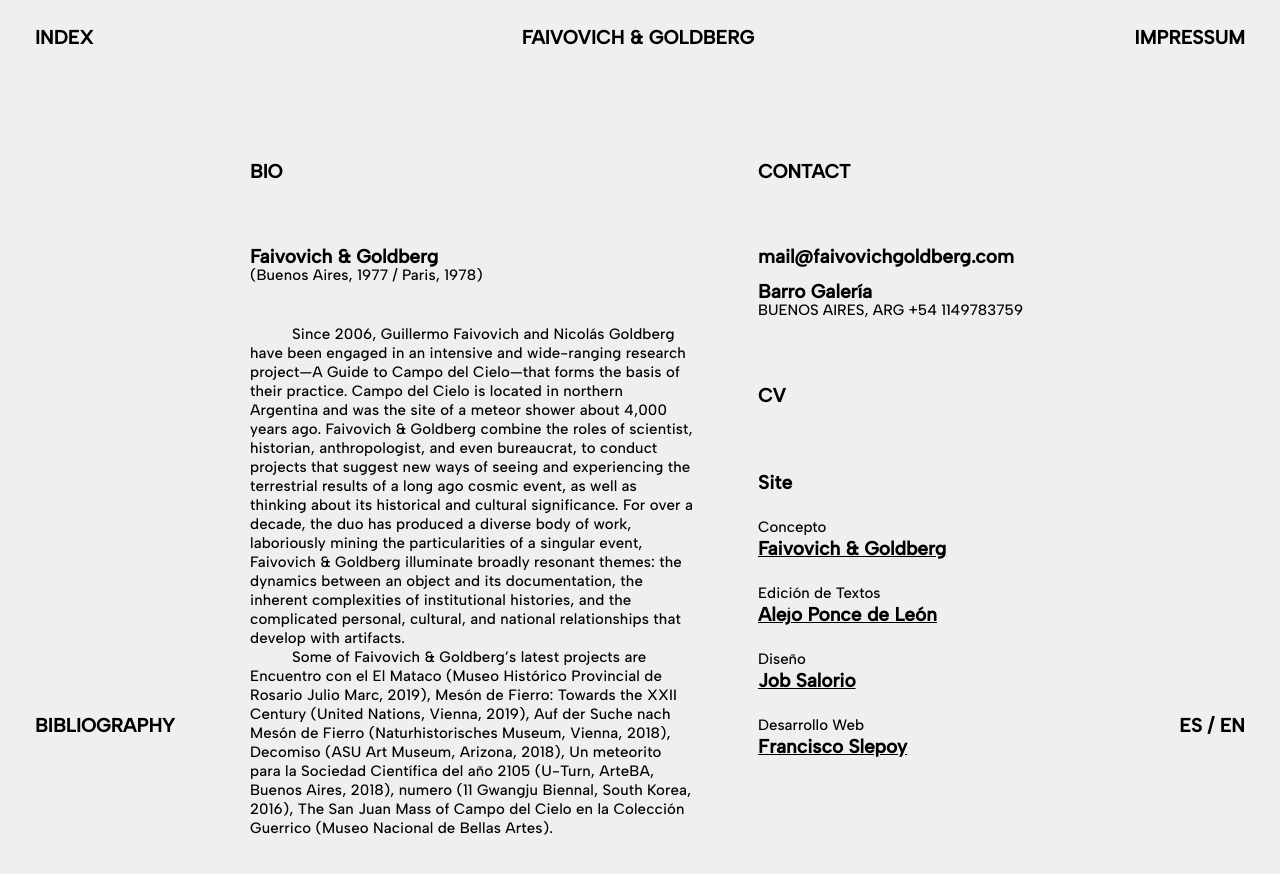
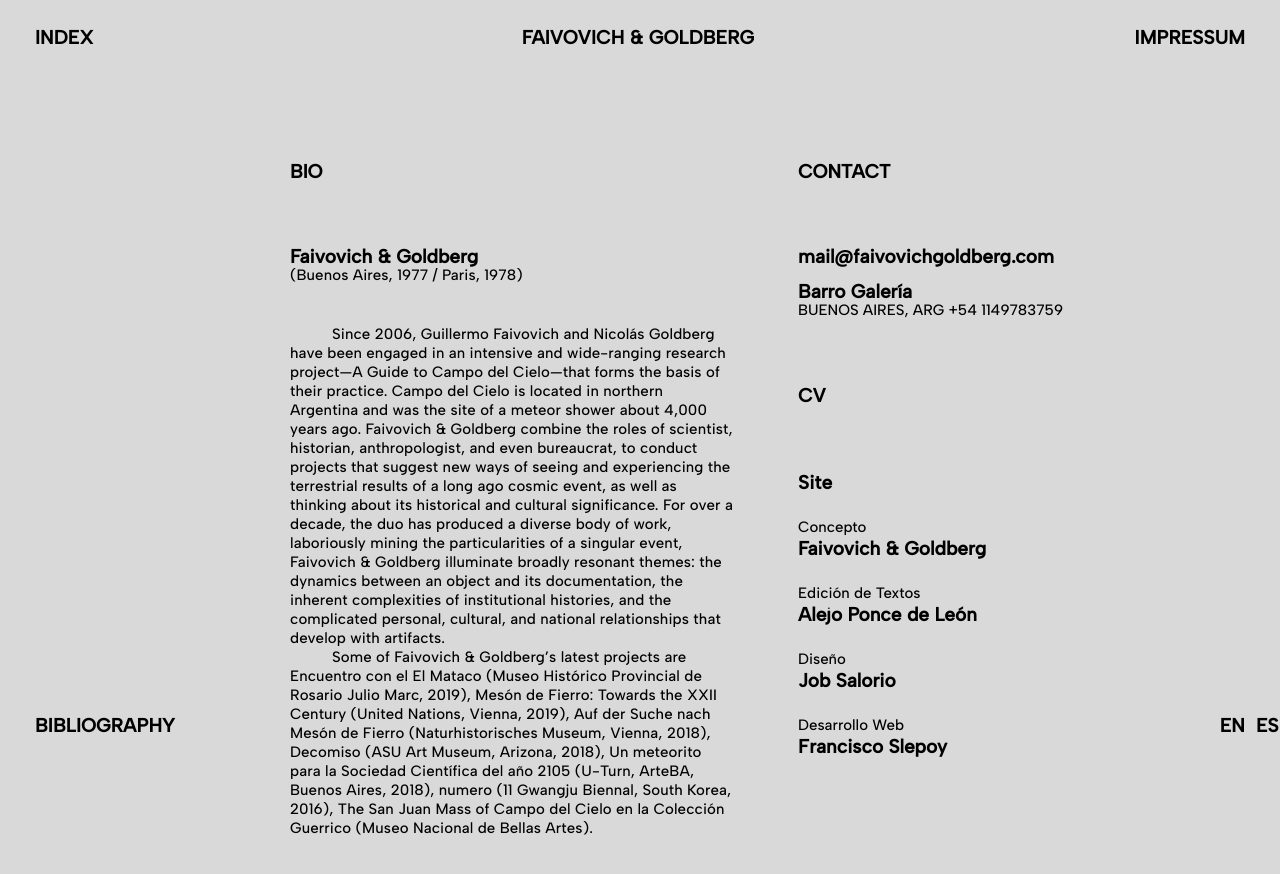
Before and after one commit to franSlepoy/faivovich-goldbergWeb, a React (Vite) app: page /impressum in a window 1280 px wide. Shown: the top 874 px of the page. Built offline with nearby package versions, Linux system fonts and the light colour scheme.

Commit message:
guardando

```diff
--- a/src/components/common/NavBar/NavBar.jsx
+++ b/src/components/common/NavBar/NavBar.jsx
@@ -47,7 +47,7 @@ const NavBar = () => {
                     </Typography>
                     </Hidden>
                     <Hidden smUp>
-                    <Typography  color="black" sx={{ fontFamily:'Albert Sans', fontSize:"19px", fontWeight:"600", lineHeight:"normal",  ml:2,mt:-3 , backgroundColor:"#EFEFEF" }}>
+                    <Typography  color="black" sx={{ fontFamily:'Albert Sans', fontSize:"19px", fontWeight:"600", lineHeight:"normal",  ml:2,mt:-3 , backgroundColor:"transparent" }}>
                         FAIVOVICH & GOLDBERG
                     </Typography>
                     </Hidden>
@@ -87,10 +87,18 @@ const NavBar = () => {
                         <Typography  component={NavLink} to={"/contact"}
                         onMouseEnter={() => setIsContactHovered(true)}
                         onMouseLeave={() => setIsContactHovered(false)}
+                        sx={{mr:"-1140px", mb:"22px",  cursor: 'pointer', padding:0,fontFamily:'Albert Sans',  fontSize:"19px", fontWeight:"600", lineHeight:"normal",
+                        textDecoration: isContactHovered? "underline" : "none",
+                        }}>
+                         ES
+                        </Typography>
+                        <Typography  component={NavLink} to={"/contact"}
+                        onMouseEnter={() => setIsContactHovered(true)}
+                        onMouseLeave={() => setIsContactHovered(false)}
                         sx={{mr:"11px", mb:"22px",  cursor: 'pointer', padding:0,fontFamily:'Albert Sans',  fontSize:"19px", fontWeight:"600", lineHeight:"normal",
                         textDecoration: isContactHovered? "underline" : "none",
                         }}>
-                         ES / EN
+                        EN
                         </Typography>
                     </Hidden>
 
--- a/src/components/pages/impressum/Impressum.jsx
+++ b/src/components/pages/impressum/Impressum.jsx
@@ -13,7 +13,7 @@ const Impressum = () => {
       <Box display={"flex"}
       margin={"auto"}
         width={"60%"}
-        ml={"250px"}
+        ml={"290px"}
          >
       <Box sx={{width:"444px"}} >
       <Typography sx={{mt: 20,mb:8, fontSize:"19px",fontWeight:"600",lineHeight:"normal", fontFamily:"Albert Sans",}} variant='h3'>BIO</Typography>
@@ -96,21 +96,21 @@ const Impressum = () => {
 
      <Typography sx={{mt:8,fontSize:"19px",fontWeight:"600",lineHeight:"normal", fontFamily:"Albert Sans"}}>Site</Typography>
        <Typography sx={{mt:3, fontSize:"15px", fontWeight:"500", lineHeight:"19px", fontFamily:"Albert Sans",}} variant='h5'>Concepto</Typography>
-       <Link to={"https://www.barro.cc/es"} target={"_blank"}>
+
        <Typography  sx={{  fontSize:"19px",fontWeight:"600",lineHeight:"normal", fontFamily:"Albert Sans",}} variant='h5'>Faivovich & Goldberg</Typography>
-       </Link>
+
        <Typography sx={{ mt:3, fontSize:"15px", fontWeight:"500", lineHeight:"19px", fontFamily:"Albert Sans",}} variant='h5'>Edición de Textos</Typography>
-       <Link to={"https://www.barro.cc/es"} target={"_blank"}>
+
        <Typography  sx={{ fontSize:"19px",fontWeight:"600",lineHeight:"normal", fontFamily:"Albert Sans",}} variant='h5'>Alejo Ponce de León</Typography>
-       </Link>
+
        <Typography sx={{ mt:3,fontSize:"15px", fontWeight:"500", lineHeight:"19px", fontFamily:"Albert Sans",}} variant='h5'>Diseño</Typography>
-       <Link to={"https://www.barro.cc/es"} target={"_blank"}>
+
        <Typography  sx={{  fontSize:"19px",fontWeight:"600",lineHeight:"normal", fontFamily:"Albert Sans",}} variant='h5'>Job Salorio</Typography>
-       </Link>
+
        <Typography sx={{ mt:3, fontSize:"15px", fontWeight:"500", lineHeight:"19px", fontFamily:"Albert Sans",}} variant='h5'>Desarrollo Web</Typography>
-       <Link to={"https://www.barro.cc/es"} target={"_blank"}>
+
        <Typography  sx={{ fontSize:"19px",fontWeight:"600",lineHeight:"normal", fontFamily:"Albert Sans",}} variant='h5'>Francisco Slepoy</Typography>
-       </Link>
+
 
 
       </Box>
@@ -125,7 +125,7 @@ const Impressum = () => {
     </Hidden>
 
 
-    <Box sx ={{ml:2,mt:12, display: { xs: "block", sm:"none"} }}>
+    <Box sx ={{ml:0,mt:12, display: { xs: "block", sm:"none"} }}>
      <Typography sx={{fontSize:33, fontFamily:"Albert Sans",}} variant='h3'>BIOGRAPHY</Typography>
       <Typography sx={{mt:5, fontSize:19, fontFamily:"Albert Sans",}} variant='h3'>Faivovich & Goldberg </Typography>
       <Typography sx={{ fontSize:15, fontFamily:"Albert Sans",}} variant="subtitle2">(Buenos Aires, 1977 / Paris, 1978) </Typography>
--- a/src/index.css
+++ b/src/index.css
@@ -11,5 +11,5 @@
 
 }
 body{
-  background-color:#EFEFEF ;
+  background-color:#D9D9D9 ;
 }
```
